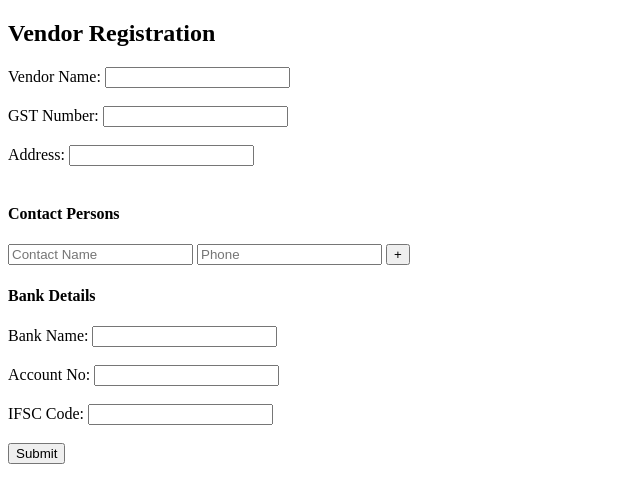
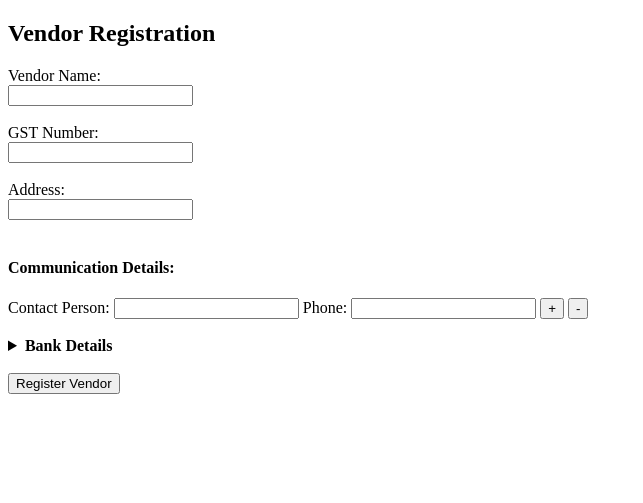
Before and after one commit to Madhan12-tech/erp-management-system, a Flask app: page /vendor_register in a window 1280 px wide. Shown: the top 503 px of the page, without its empty margins (0-643 px from the left). Run offline with Flask 3, Linux system fonts and the light colour scheme; parts of the project's set-up code (start-up, migrations or seed data) failed here and were passed over.

Commit message:
Update vendor_register.html

```diff
--- a/templates/vendor_register.html
+++ b/templates/vendor_register.html
@@ -1,50 +1,70 @@
 <!DOCTYPE html>
-<html>
+<html lang="en">
 <head>
+  <meta charset="UTF-8">
   <title>Vendor Registration</title>
+  <script>
+    function addRow() {
+      const row = document.querySelector(".contact-row").cloneNode(true);
+      row.querySelectorAll("input").forEach(input => input.value = "");
+      document.getElementById("contact-list").appendChild(row);
+    }
+
+    function removeRow(button) {
+      const rows = document.querySelectorAll(".contact-row");
+      if (rows.length > 1) {
+        button.parentElement.parentElement.remove();
+      }
+    }
+  </script>
 </head>
 <body>
   <h2>Vendor Registration</h2>
+  {% with messages = get_flashed_messages(with_categories=true) %}
+    {% if messages %}
+      {% for category, message in messages %}
+        <div style="color: {{ 'green' if category == 'success' else 'red' }}">{{ message }}</div>
+      {% endfor %}
+    {% endif %}
+  {% endwith %}
+
   <form method="POST" action="{{ url_for('vendor_register') }}">
-        <label>Vendor Name:</label>
+    <label>Vendor Name:</label><br>
     <input type="text" name="vendor_name" required><br><br>
 
-        <label>GST Number:</label>
+    <label>GST Number:</label><br>
     <input type="text" name="gst" required><br><br>
 
-        <label>Address:</label>
+    <label>Address:</label><br>
     <input type="text" name="address" required><br><br>
 
-        <h4>Contact Persons</h4>
-        <div id="contacts">
-            <div>
-                <input type="text" name="contact_person[]" placeholder="Contact Name" required>
-                <input type="text" name="contact_phone[]" placeholder="Phone" required>
-                <button type="button" onclick="addContact()">+</button>
+    <h4>Communication Details:</h4>
+    <div id="contact-list">
+      <div class="contact-row">
+        <label>Contact Person:</label>
+        <input type="text" name="contact_person[]" required>
+        <label>Phone:</label>
+        <input type="text" name="contact_phone[]" required>
+        <button type="button" onclick="addRow()">+</button>
+        <button type="button" onclick="removeRow(this)">-</button>
       </div>
     </div>
+    <br>
 
-        <h4>Bank Details</h4>
+    <details>
+      <summary><strong>Bank Details</strong></summary><br>
       <label>Bank Name:</label>
       <input type="text" name="bank" required><br><br>
-        <label>Account No:</label>
+
+      <label>Account Number:</label>
       <input type="text" name="account_no" required><br><br>
+
       <label>IFSC Code:</label>
       <input type="text" name="ifsc" required><br><br>
+    </details>
 
-        <button type="submit">Submit</button>
+    <br>
+    <button type="submit">Register Vendor</button>
   </form>
-
-    <script>
-        function addContact() {
-            const div = document.createElement('div');
-            div.innerHTML = `
-                <input type="text" name="contact_person[]" placeholder="Contact Name" required>
-                <input type="text" name="contact_phone[]" placeholder="Phone" required>
-                <button type="button" onclick="this.parentElement.remove()">-</button>
-            `;
-            document.getElementById('contacts').appendChild(div);
-        }
-    </script>
 </body>
 </html>
```
Lines whose indentation alone changed are shown as unchanged.
